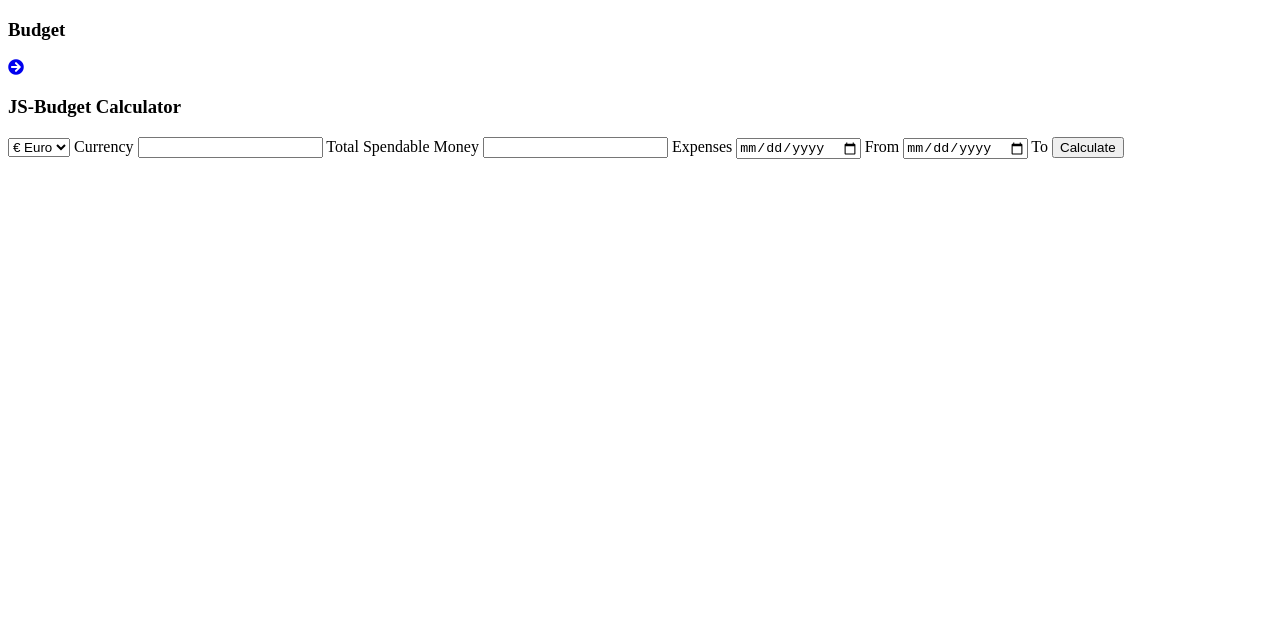
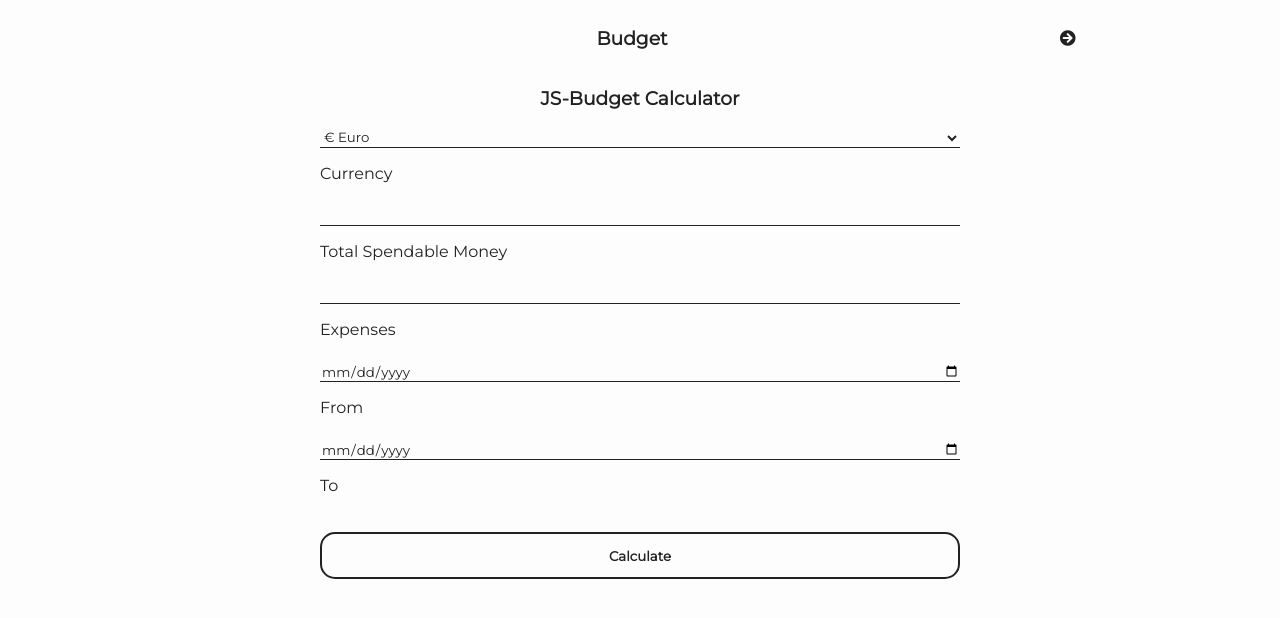
Before and after one commit to jh1992jh/js-budget-calculator, a website: page public/index.html in a window 1280 px wide. Drawn offline with Linux system fonts and the light colour scheme; the site is published under a folder, as on GitHub Pages, so addresses that start at the root find nothing.

Commit message:
changed the file paths

```diff
--- a/public/index.html
+++ b/public/index.html
@@ -8,7 +8,7 @@
     <meta http-equiv="X-UA-Compatible" content="ie=edge">
     <title>JS Budget</title>
     <link href="https://fonts.googleapis.com/css?family=Montserrat" rel="stylesheet">
-    <link rel="stylesheet" href="/css/styles.css"><link rel="stylesheet" href="https://use.fontawesome.com/releases/v5.3.1/css/all.css" integrity="sha384-mzrmE5qonljUremFsqc01SB46JvROS7bZs3IO2EmfFsd15uHvIt+Y8vEf7N7fWAU" crossorigin="anonymous">
+    <link rel="stylesheet" href="css/styles.css"><link rel="stylesheet" href="https://use.fontawesome.com/releases/v5.3.1/css/all.css" integrity="sha384-mzrmE5qonljUremFsqc01SB46JvROS7bZs3IO2EmfFsd15uHvIt+Y8vEf7N7fWAU" crossorigin="anonymous">
     <link rel="manifest" href="manifest.json">
 </head>
 
```
